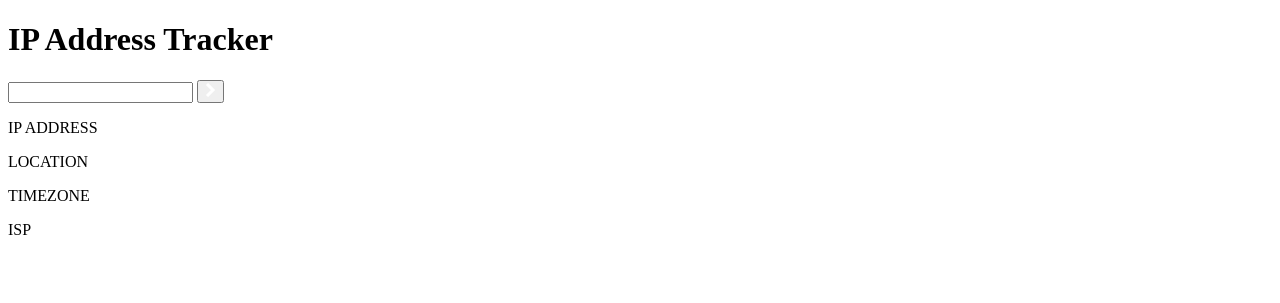
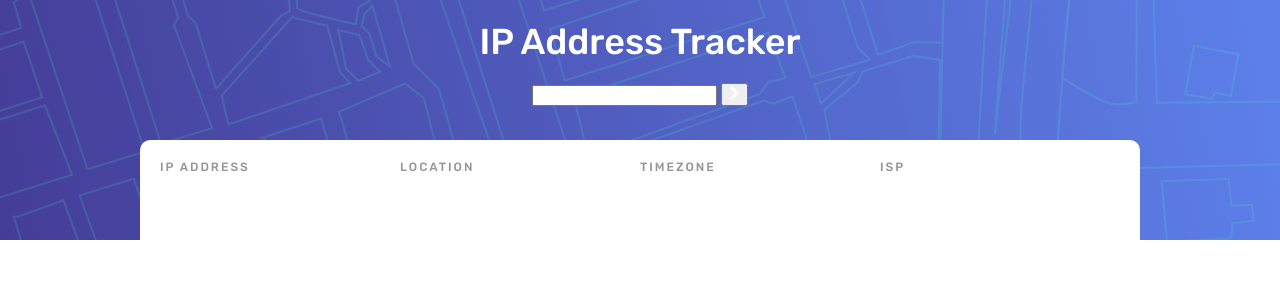
Before and after one commit to AdanSaavedra/IP-tracker, a plain HTML site: page index.html in a window 1280 px wide. Drawn offline with nearby package versions, Linux system fonts and the light colour scheme; no server answers.

Commit message:
working in css styles

```diff
--- a/index.html
+++ b/index.html
@@ -11,6 +11,12 @@
       sizes="32x32"
       href="./images/favicon-32x32.png"
     />
+    <link rel="preconnect" href="https://fonts.googleapis.com" />
+    <link rel="preconnect" href="https://fonts.gstatic.com" crossorigin />
+    <link
+      href="https://fonts.googleapis.com/css2?family=Rubik:wght@400;500;700&display=swap"
+      rel="stylesheet"
+    />
     <link
       rel="stylesheet"
       href="https://unpkg.com/leaflet@1.9.4/dist/leaflet.css"
@@ -22,6 +28,7 @@
       integrity="sha256-20nQCchB9co0qIjJZRGuk2/Z9VM+kNiyxNV1lvTlZBo="
       crossorigin=""
     ></script>
+    <link rel="stylesheet" href="styles.css" />
 
     <title>Frontend Mentor | IP Address Tracker</title>
 
@@ -34,7 +41,7 @@
   </head>
   <body>
     <main>
-      <h1>IP Address Tracker</h1>
+      <h1 class="mainTitle">IP Address Tracker</h1>
       <form action="">
         <input type="text" name="" id="" />
         <button type="button">
--- /dev/null
+++ b/styles.css
@@ -0,0 +1,57 @@
+:root {
+  --Very-Dark-Gray: hsl(0, 0%, 17%);
+  --Dark-Gray: hsl(0, 0%, 59%);
+  --white: #fff;
+}
+* {
+  margin: 0;
+}
+body {
+  width: 100vw;
+  height: 100vh;
+  display: grid;
+  grid-template-rows: 30% 70%;
+  color: var(--white);
+  font-family: "Rubik", sans-serif;
+  font-size: 18px;
+}
+main {
+  display: flex;
+  flex-direction: column;
+  align-items: center;
+  background-image: url("./images/pattern-bg-desktop.png");
+  width: 100%;
+  position: relative;
+}
+.mainTitle {
+  font-weight: 500;
+  margin: 20px 0;
+}
+.info {
+  background-color: var(--white);
+  width: 75%;
+  height: 50%;
+
+  display: flex;
+  position: absolute;
+  bottom: -60px;
+  z-index: 9999;
+  border-radius: 10px;
+  padding: 20px;
+  justify-content: space-evenly;
+  text-align: left;
+}
+.infoCard {
+  width: 100%;
+}
+.title {
+  color: var(--Dark-Gray);
+  font-weight: 500;
+  font-size: 12px;
+  letter-spacing: 2px;
+}
+.dataText {
+  color: var(--Very-Dark-Gray);
+  font-size: 22px;
+  font-weight: 500;
+}
```
